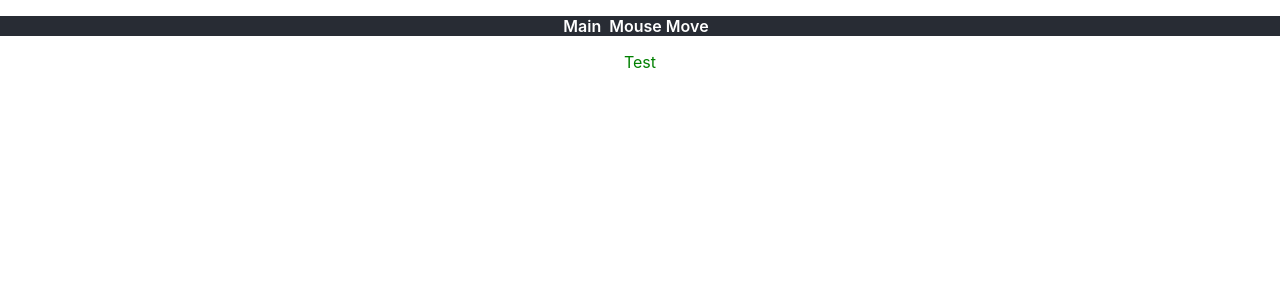
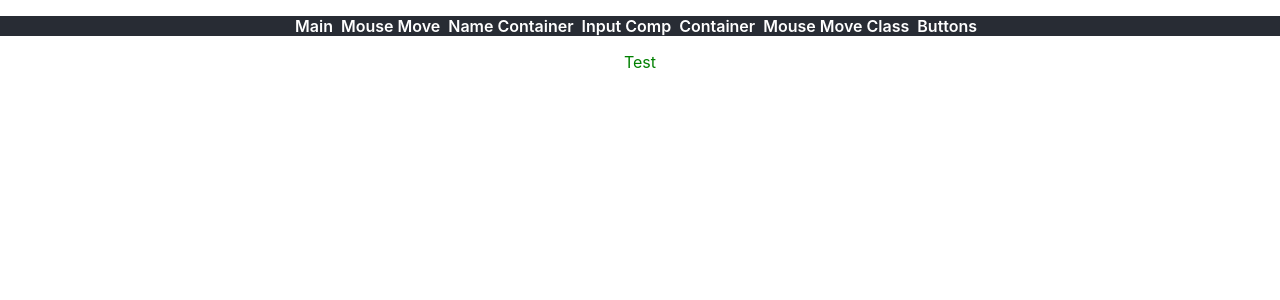
Before and after one commit to goldipl/ReactLessons, a React (Create React App) app: page / in a window 1280 px wide. Shown: the top 300 px of the page. Built offline with nearby package versions, Linux system fonts and the light colour scheme.

Commit message:
add all components to nav

```diff
--- a/src/App.js
+++ b/src/App.js
@@ -16,10 +16,20 @@ function App() {
       <nav>
         <Link className="link01" to="/">Main</Link>
         <Link className="link01" to="/mouse-move">Mouse Move</Link>
+        <Link className="link01" to="/name-container">Name Container</Link>
+        <Link className="link01" to="/input-comp">Input Comp</Link>
+        <Link className="link01" to="/container">Container</Link>
+        <Link className="link01" to="/mouse-move-class">Mouse Move Class</Link>
+        <Link className="link01" to="/buttons">Buttons</Link>
       </nav>
       <Routes>
         <Route path="/" element={<StylesTest />} />
         <Route path="/mouse-move" element={<MouseMove />} />
+        <Route path="/name-container" element={<MouseMove />} />
+        <Route path="/input-comp" element={<MouseMove />} />
+        <Route path="/container" element={<MouseMove />} />
+        <Route path="/mouse-move-class" element={<MouseMove />} />
+        <Route path="/buttons" element={<MouseMove />} />
       </Routes>
     </div>
   );
```
